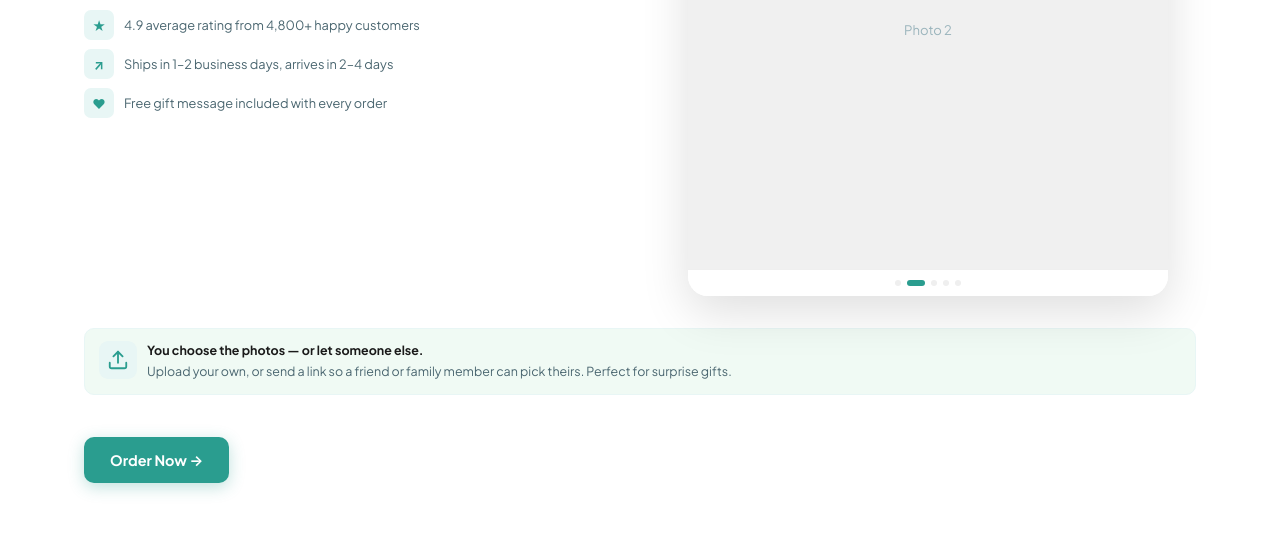
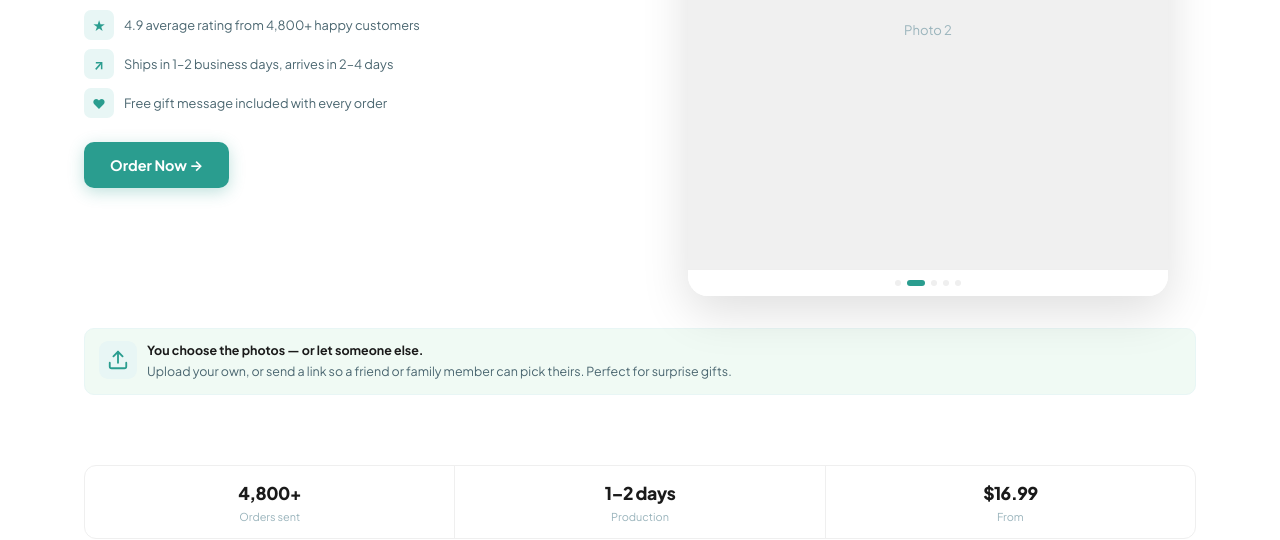
Before and after one commit to ijaychung-spec/photopoly, a website: page index.html in a window 1280 px wide. Shown: the part 299-839 px from the top of the page. Drawn offline with Linux system fonts and the light colour scheme; no server answers.

Commit message:
Add files via upload

```diff
--- a/index.html
+++ b/index.html
@@ -480,6 +480,9 @@ footer p{font-size:.74rem;color:var(--text3)}
         <div class="gp"><div class="gp-ic">↗</div>Ships in 1–2 business days, arrives in 2–4 days</div>
         <div class="gp"><div class="gp-ic">♥</div>Free gift message included with every order</div>
       </div>
+      <div class="hero-btns" style="margin-top:24px">
+        <button class="btn-primary" onclick="navTo('order')">Order Now →</button>
+      </div>
     </div>
     <div class="hero-img-col">
       <div class="hero-slide-wrap">
@@ -515,9 +518,6 @@ footer p{font-size:.74rem;color:var(--text3)}
         <strong>You choose the photos — or let someone else.</strong>
         Upload your own, or send a link so a friend or family member can pick theirs. Perfect for surprise gifts.
       </div>
-    </div>
-    <div class="hero-btns">
-      <button class="btn-primary" onclick="navTo('order')">Order Now →</button>
     </div>
     <div class="hero-stats">
       <div class="hs"><div class="hs-n">4,800+</div><div class="hs-l">Orders sent</div></div>
```
Also changed, not shown: photopoly.html (+3 -3 lines).
